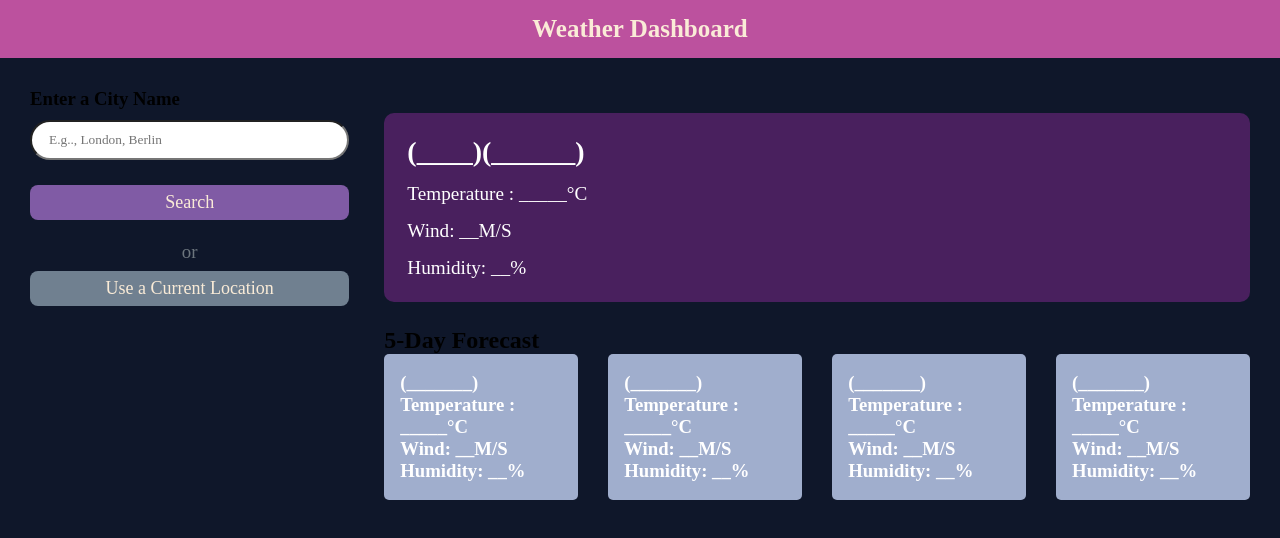
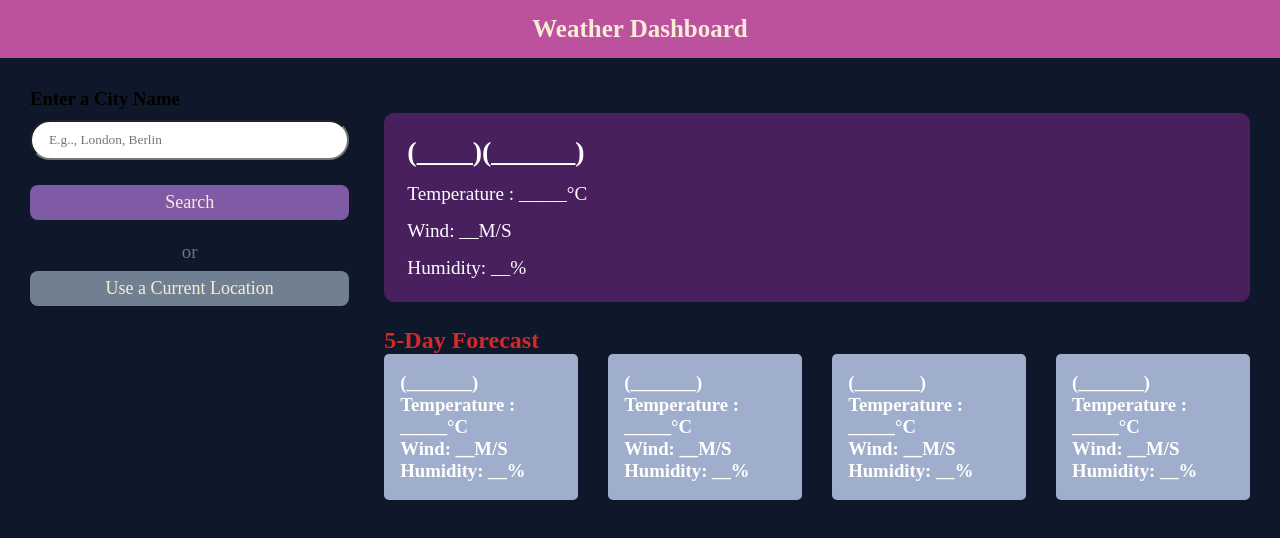
Before and after one commit to DINE-SH-K/weather-dashboard, a plain HTML site: page index.html in a window 1280 px wide. Drawn offline with Linux system fonts and the light colour scheme.

Commit message:
Update index.css

```diff
--- a/index.css
+++ b/index.css
@@ -102,6 +102,7 @@ h1{
 }
 .forecast h2{
     margin-top: 25px;
+    color:#D62828;
 }
 .cards{
     display: flex;
```
